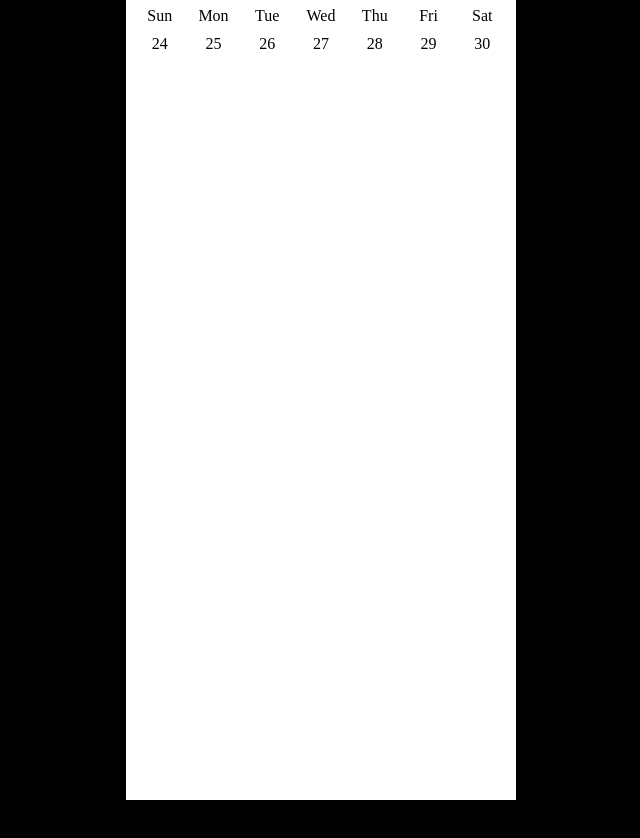
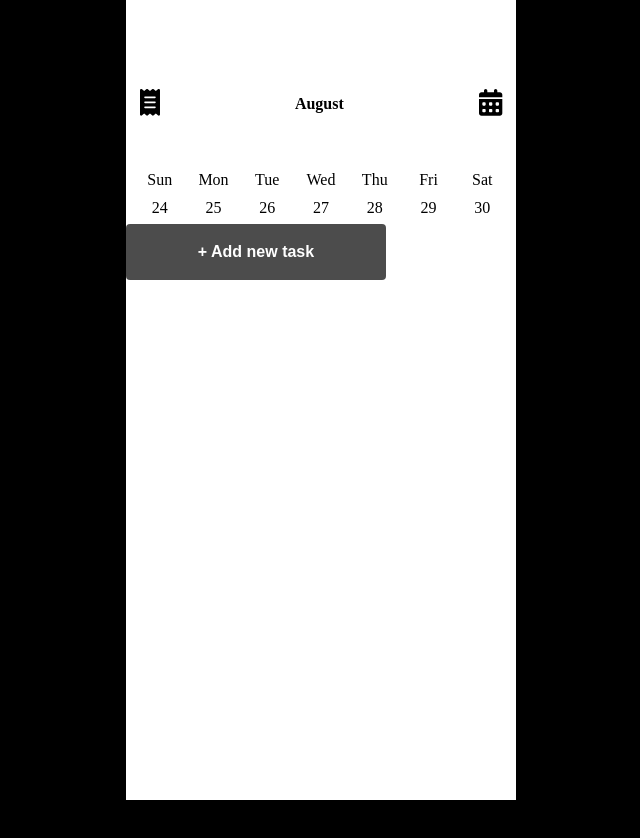
Before and after one commit to EasyAndBeauty/DailyReceipt-FE-WEB, a React (Create React App) app: page / in a window 1280 px wide. Shown: the top 838 px of the page, without its empty margins (319-959 px from the left). Before the commit the page ends 800 px from the top, so only its background shows below. Built offline with nearby package versions, Linux system fonts and the light colour scheme.

Commit message:
feat : make square Btn

```diff
--- /dev/null
+++ b/src/components/atoms/HeaderText/index.jsx
@@ -0,0 +1,13 @@
+import * as S from "./style";
+
+/**
+ * Header component
+ *
+ * 상단 헤더에 사용되는 컴포넌트
+ * children에 text를 넣어 사용함
+ *
+ */
+
+export function HeaderText({ children }) {
+  return <S.Text>{children}</S.Text>;
+}
--- /dev/null
+++ b/src/components/atoms/HeaderText/style.jsx
@@ -0,0 +1,9 @@
+import styled from "styled-components";
+
+export const Text = styled.h1`
+  color: black;
+  font-size: 1rem;
+  text-align: baseline;
+  font-weight: 700;
+  line-height: 200%;
+`;
--- /dev/null
+++ b/src/components/atoms/SquareBtn/index.jsx
@@ -0,0 +1,12 @@
+import * as S from "./style";
+
+/**
+ * SquareBtn component
+ *
+ * 네모난 버튼 양식입니다.
+ *
+ */
+
+export function SquareBtn({ children }) {
+  return <S.BtnContainer>{children}</S.BtnContainer>;
+}
--- /dev/null
+++ b/src/components/atoms/SquareBtn/style.jsx
@@ -0,0 +1,19 @@
+import styled from "styled-components";
+
+export const BtnContainer = styled.button`
+  width: 16.25rem;
+  height: 3.5rem;
+  border-radius: 0.25rem;
+  background-color: rgba(1, 1, 1, 0.7);
+  color: white;
+  font-size: 1rem;
+  text-align: center;
+  font-weight: 700;
+  line-height: 150%;
+  &:hover {
+    background-color: #f5f5f5;
+  }
+  &:active {
+    background-color: #f5f5f5;
+  }
+`;
--- /dev/null
+++ b/src/components/molecules/TodoHeader/index.jsx
@@ -0,0 +1,36 @@
+import { FontAwesomeIcon } from "@fortawesome/react-fontawesome";
+import { faReceipt, faCalendarDays } from "@fortawesome/free-solid-svg-icons";
+import { HeaderText } from "components";
+import * as S from "./style";
+
+/**
+ * TodoHeader component
+ *
+ * 상단 헤더의 layout을 담당하는 컴포넌트
+ * month 값을 받아와 헤더를 담당한다
+ *
+ */
+
+export function TodoHeader({ month }) {
+  month = "August"; // DUMMY DATA
+
+  return (
+    <S.Container>
+      <S.Btn
+        onClick={() => {
+          console.log("MyReceipt으로 갑니다.");
+        }}
+      >
+        <FontAwesomeIcon icon={faReceipt} size="2x"></FontAwesomeIcon>
+      </S.Btn>
+      <HeaderText>August</HeaderText>
+      <S.Btn
+        onClick={() => {
+          console.log("MyReceipt으로 갑니다.");
+        }}
+      >
+        <FontAwesomeIcon icon={faCalendarDays} size="2x"></FontAwesomeIcon>
+      </S.Btn>
+    </S.Container>
+  );
+}
--- /dev/null
+++ b/src/components/molecules/TodoHeader/style.jsx
@@ -0,0 +1,15 @@
+import styled from "styled-components";
+
+export const Container = styled.div`
+  width: 100%;
+  margin: 2.75rem 0;
+  display: flex;
+  flex-direction: row;
+  align-items: flex-start;
+  justify-content: space-between;
+`;
+
+export const Btn = styled.button`
+  background-color: transparent;
+  margin: 0 0.5rem;
+`;
--- a/src/components/pages/TodoPage/index.jsx
+++ b/src/components/pages/TodoPage/index.jsx
@@ -1,9 +1,12 @@
-import { TempComponent, Week } from "components"; // 절대 경로를 설정했기때문에 폴더 이름만 넣어줘도 된다 (현재 경로의 의미 : src 밑에 components에서 파일을 가져온다는 뜻)
+import { TodoHeader, Week, SquareBtn } from "components"; // 절대 경로를 설정했기때문에 폴더 이름만 넣어줘도 된다 (현재 경로의 의미 : src 밑에 components에서 파일을 가져온다는 뜻)
+import * as S from "./style";
 
 export function TodoPage() {
   return (
-    <>
+    <S.Container>
+      <TodoHeader />
       <Week />
-    </>
+      <SquareBtn>+ Add new task</SquareBtn>
+    </S.Container>
   );
 }
--- /dev/null
+++ b/src/components/pages/TodoPage/style.jsx
@@ -0,0 +1,10 @@
+import styled from "styled-components";
+
+export const Container = styled.div`
+  width: 100%;
+  height: 100%;
+  margin: 2.75rem 0;
+  display: flex;
+  flex-direction: column;
+  align-items: flex-start;
+`;
--- a/src/index.css
+++ b/src/index.css
@@ -39,3 +39,8 @@ code {
 p {
   font-size: 0.75rem;
 }
+
+button {
+  outline: none;
+  border: none;
+}
```
Also changed, not shown: src/components/index.js (+4 -3 lines).
